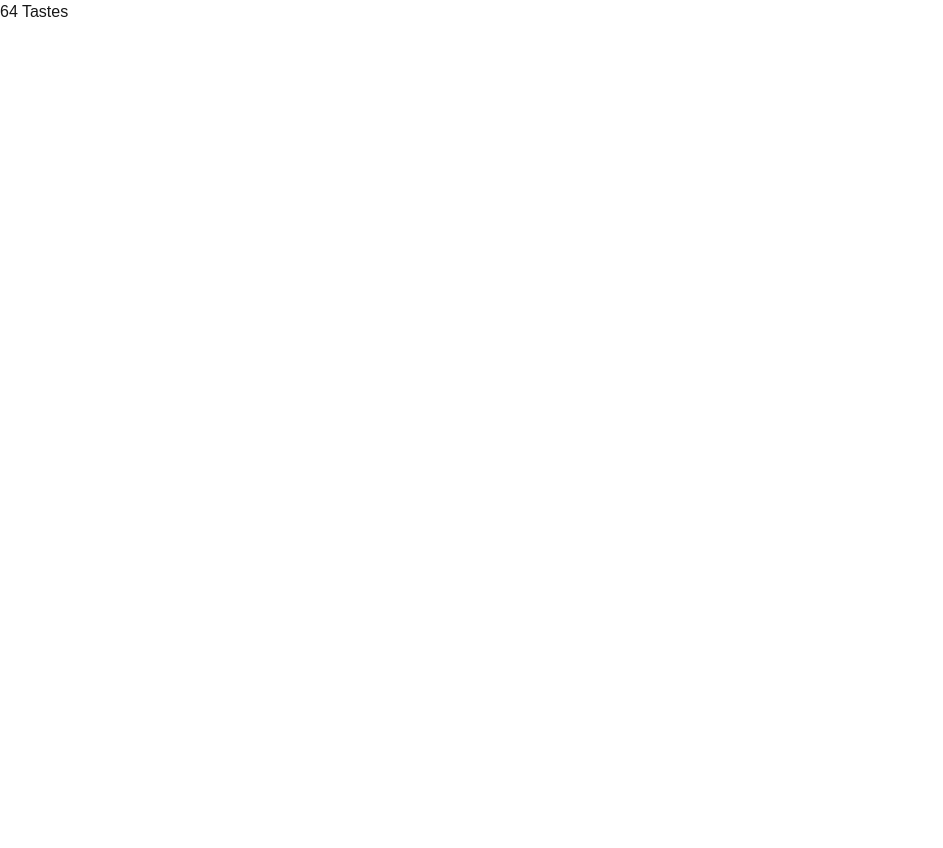
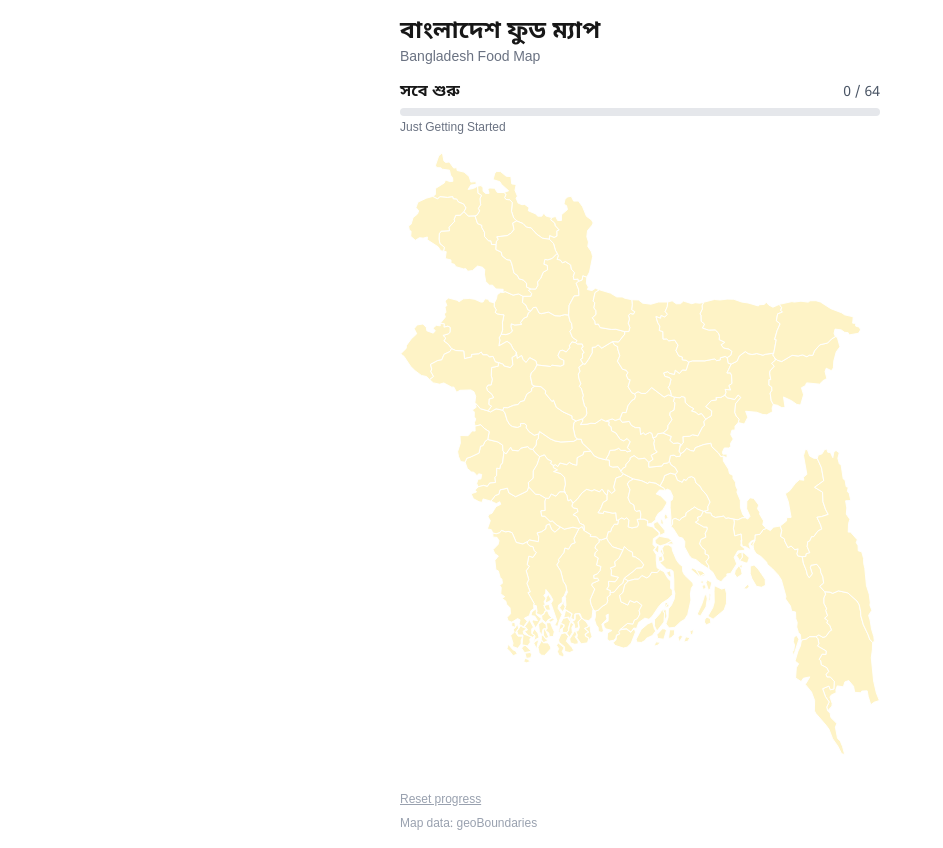
Before and after one commit to Limitless-Protocols/64tastes, a Next.js app: page / in a window 1280 px wide. Shown: the whole page, without its empty margins (0-943 px from the left). Before the commit the page ends 800 px from the top, so only its background shows below. Built offline with nearby package versions, Linux system fonts and the light colour scheme.

Commit message:
page wire, map to nameId mapping, lib init

```diff
--- a/src/app/layout.tsx
+++ b/src/app/layout.tsx
@@ -1,29 +1,18 @@
-import type { Metadata } from "next";
-import { Geist, Geist_Mono } from "next/font/google";
-import "./globals.css";
+import type { Metadata } from 'next';
+import { Noto_Sans_Bengali } from 'next/font/google';
+import './globals.css';
 
-const geistSans = Geist({
-  variable: "--font-geist-sans",
-  subsets: ["latin"],
-});
-
-const geistMono = Geist_Mono({
-  variable: "--font-geist-mono",
-  subsets: ["latin"],
-});
+const noto = Noto_Sans_Bengali({ subsets: ['bengali', 'latin'], display: 'swap' });
 
 export const metadata: Metadata = {
-  title: "Create Next App",
-  description: "Generated by create next app",
+  title: 'Bangladesh Food Map',
+  description: 'How much of Bangladesh have you tasted?',
 };
 
-export default function RootLayout({ children }: LayoutProps<"/">) {
+export default function RootLayout({ children }: { children: React.ReactNode }) {
   return (
-    <html
-      lang="en"
-      className={`${geistSans.variable} ${geistMono.variable} h-full antialiased`}
-    >
-      <body className="min-h-full flex flex-col">{children}</body>
+    <html lang="en">
+      <body className={`${noto.className} bg-white text-gray-900 antialiased`}>{children}</body>
     </html>
   );
 }
--- a/src/app/page.tsx
+++ b/src/app/page.tsx
@@ -1 +1,9 @@
-export default function Home() { return <h1>64 Tastes</h1>; }
+import FoodMap from '@/components/FoodMap';
+
+export default function Home() {
+  return (
+    <main className="mx-auto max-w-lg p-4">
+      <FoodMap />
+    </main>
+  );
+}
--- /dev/null
+++ b/src/components/DistrictSheet.tsx
@@ -0,0 +1,55 @@
+'use client';
+import { districtById, dishesByDistrict } from '@/lib/data';
+
+type Props = {
+  districtId: string;
+  eaten: Set<number>;
+  onToggle: (id: number) => void;
+  onClose: () => void;
+};
+
+export default function DistrictSheet({ districtId, eaten, onToggle, onClose }: Props) {
+  const district = districtById[districtId];
+  const list = dishesByDistrict[districtId] ?? [];
+
+  return (
+    <div className="fixed inset-x-0 bottom-0 z-10 mx-auto max-w-lg rounded-t-2xl bg-white p-4 shadow-2xl">
+      <div className="flex items-start justify-between">
+        <div>
+          <h2 className="text-xl font-bold">{district.nameBn}</h2>
+          <p className="text-sm text-gray-500">{district.nameEn}</p>
+        </div>
+        <button onClick={onClose} aria-label="Close" className="p-2 text-2xl leading-none">×</button>
+      </div>
+
+      {list.length === 0 ? (
+        <p className="mt-3 text-sm text-gray-500">
+          No famous dish listed yet. Know one? Suggestions are coming soon.
+        </p>
+      ) : (
+        <ul className="mt-3 space-y-2">
+          {list.map((dish) => {
+            const has = eaten.has(dish.id);
+            return (
+              <li key={dish.id}>
+                <button
+                  onClick={() => onToggle(dish.id)}
+                  aria-pressed={has}
+                  className={`flex w-full items-center justify-between rounded-xl border px-4 py-3 text-left ${
+                    has ? 'border-emerald-600 bg-emerald-50' : 'border-gray-200'
+                  }`}
+                >
+                  <span>
+                    <span className="block font-medium">{dish.nameBn}</span>
+                    <span className="block text-sm text-gray-500">{dish.nameEn}</span>
+                  </span>
+                  <span className="text-xl">{has ? '✅' : '⬜'}</span>
+                </button>
+              </li>
+            );
+          })}
+        </ul>
+      )}
+    </div>
+  );
+}
--- /dev/null
+++ b/src/components/FoodMap.tsx
@@ -0,0 +1,90 @@
+'use client';
+import { useState } from 'react';
+import { districts, dishesByDistrict, paths, viewBox, totalDishes } from '@/lib/data';
+import { useProgress } from '@/lib/useProgress';
+import { getTier } from '@/lib/tiers';
+import DistrictSheet from './DistrictSheet';
+
+export default function FoodMap() {
+  const { eaten, toggle, reset } = useProgress();
+  const [selected, setSelected] = useState<string | null>(null);
+
+  const count = eaten.size;
+  const tier = getTier(count, totalDishes);
+  const pct = totalDishes ? Math.round((count / totalDishes) * 100) : 0;
+
+  function fillClass(districtId: string) {
+    const list = dishesByDistrict[districtId] ?? [];
+    if (list.length === 0) return 'fill-gray-200';
+    const n = list.filter((d) => eaten.has(d.id)).length;
+    if (n === 0) return 'fill-amber-100';
+    if (n < list.length) return 'fill-emerald-300';
+    return 'fill-emerald-600';
+  }
+
+  return (
+    <div className={selected ? 'pb-72' : ''}>
+      <header className="mb-4">
+        <h1 className="text-2xl font-bold">বাংলাদেশ ফুড ম্যাপ</h1>
+        <p className="text-sm text-gray-500">Bangladesh Food Map</p>
+        <div className="mt-3 flex items-baseline justify-between">
+          <span className="font-semibold">{tier.bn}</span>
+          <span className="text-sm text-gray-600">{count} / {totalDishes}</span>
+        </div>
+        <div className="mt-1 h-2 rounded-full bg-gray-200">
+          <div className="h-2 rounded-full bg-emerald-600 transition-all" style={{ width: `${pct}%` }} />
+        </div>
+        <p className="mt-1 text-xs text-gray-500">{tier.en}</p>
+      </header>
+
+      <svg viewBox={viewBox} className="h-auto w-full" role="group" aria-label="Map of Bangladesh districts">
+        {districts.map((d) => (
+          <path
+            key={d.id}
+            d={paths[d.id]}
+            vectorEffect="non-scaling-stroke"
+            className={`${fillClass(d.id)} cursor-pointer stroke-white stroke-1 outline-none hover:brightness-95`}
+            role="button"
+            tabIndex={0}
+            aria-label={d.nameEn}
+            onClick={() => setSelected(d.id)}
+            onKeyDown={(e) => {
+              if (e.key === 'Enter' || e.key === ' ') {
+                e.preventDefault();
+                setSelected(d.id);
+              }
+            }}
+          />
+        ))}
+        {/* Selected outline drawn last so neighbours don't cover it */}
+        {selected && (
+          <path
+            d={paths[selected]}
+            fill="none"
+            vectorEffect="non-scaling-stroke"
+            className="pointer-events-none stroke-gray-900 stroke-2"
+          />
+        )}
+      </svg>
+
+      <footer className="mt-6 text-xs text-gray-400">
+        <button
+          className="underline"
+          onClick={() => { if (confirm('Reset all progress?')) reset(); }}
+        >
+          Reset progress
+        </button>
+        <p className="mt-2">Map data: geoBoundaries</p>
+      </footer>
+
+      {selected && (
+        <DistrictSheet
+          districtId={selected}
+          eaten={eaten}
+          onToggle={toggle}
+          onClose={() => setSelected(null)}
+        />
+      )}
+    </div>
+  );
+}
--- /dev/null
+++ b/src/lib/data.ts
@@ -0,0 +1,19 @@
+import districtsJson from '@/data/districts.json';
+import dishesJson from '@/data/dishes.json';
+import pathsJson from '@/data/districtPaths.json';
+import type { District, Dish } from './types';
+
+export const districts = districtsJson as District[];
+export const dishes = dishesJson as Dish[];
+export const viewBox: string = pathsJson.viewBox;
+export const paths: Record<string, string> = pathsJson.paths;
+
+export const dishesByDistrict: Record<string, Dish[]> = {};
+for (const dish of dishes) {
+  (dishesByDistrict[dish.districtId] ??= []).push(dish);
+}
+
+export const districtById: Record<string, District> = Object.fromEntries(
+  districts.map((d) => [d.id, d])
+);
+export const totalDishes = dishes.length;
--- /dev/null
+++ b/src/lib/tiers.ts
@@ -0,0 +1,20 @@
+export type Tier = { min: number; en: string; bn: string };
+
+export const tiers: Tier[] = [
+  { min: 0,   en: 'Just Getting Started',   bn: 'সবে শুরু' },
+  { min: 0,   en: 'Curious Taster',         bn: 'কৌতূহলী ভোজনরসিক' },
+  { min: 0.2, en: 'Street Food Regular',    bn: 'পথের খাবারের ভক্ত' },
+  { min: 0.4, en: 'Seasoned Foodie',        bn: 'পাকা ভোজনরসিক' },
+  { min: 0.6, en: 'Food Explorer',          bn: 'খাদ্য অভিযাত্রী' },
+  { min: 0.8, en: 'Bangladesh Food Legend', bn: 'বাংলাদেশের খাদ্য কিংবদন্তি' },
+];
+
+export function getTier(eaten: number, total: number): Tier {
+  if (eaten === 0 || total === 0) return tiers[0];
+  const pct = eaten / total;
+  let result = tiers[1];
+  for (const tier of tiers.slice(1)) {
+    if (pct >= tier.min) result = tier;
+  }
+  return result;
+}
--- /dev/null
+++ b/src/lib/types.ts
@@ -0,0 +1,12 @@
+export type District = { id: string;
+                         nameEn: string;
+                         nameBn: string;
+                         division: string
+                       };
+export type Dish = { id: number;
+                     slug: string;
+                     districtId: string;
+                     nameEn: string;
+                     nameBn: string;
+                     category: string
+                   };
--- /dev/null
+++ b/src/lib/useProgress.ts
@@ -0,0 +1,48 @@
+'use client';
+import { useCallback, useEffect, useState } from 'react';
+import { dishes } from './data';
+
+const KEY = 'foodmap:progress:v1';
+const validIds = new Set(dishes.map((d) => d.id));
+
+export function useProgress() {
+  const [eaten, setEaten] = useState<Set<number>>(new Set());
+  const [loaded, setLoaded] = useState(false);
+
+  // Read saved progress after the page loads (the server has no localStorage)
+  useEffect(() => {
+    try {
+      const raw = localStorage.getItem(KEY);
+      if (raw) {
+        const ids: number[] = JSON.parse(raw);
+        setEaten(new Set(ids.filter((id) => validIds.has(id))));
+      }
+    } catch {
+      // ignore corrupted or unavailable storage
+    }
+    setLoaded(true);
+  }, []);
+
+  // Save whenever progress changes (but only after the first load)
+  useEffect(() => {
+    if (!loaded) return;
+    try {
+      localStorage.setItem(KEY, JSON.stringify([...eaten]));
+    } catch {
+      // ignore (private mode, storage full)
+    }
+  }, [eaten, loaded]);
+
+  const toggle = useCallback((id: number) => {
+    setEaten((prev) => {
+      const next = new Set(prev);
+      if (next.has(id)) next.delete(id);
+      else next.add(id);
+      return next;
+    });
+  }, []);
+
+  const reset = useCallback(() => setEaten(new Set()), []);
+
+  return { eaten, toggle, reset };
+}
```
